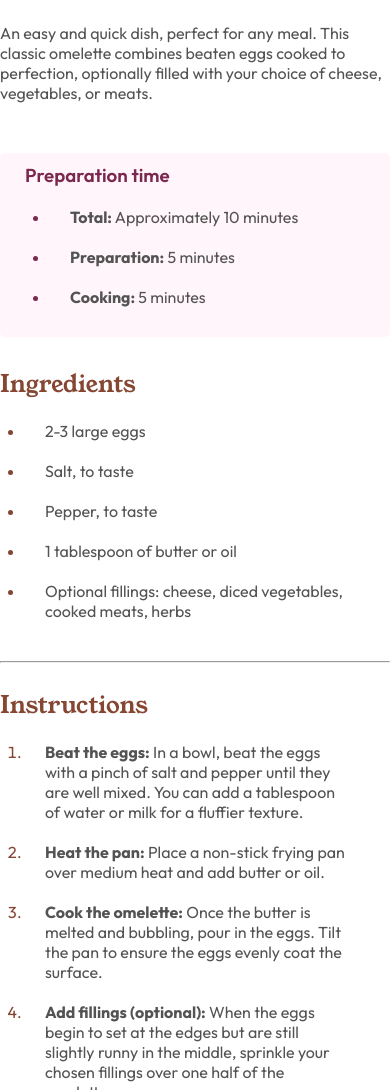
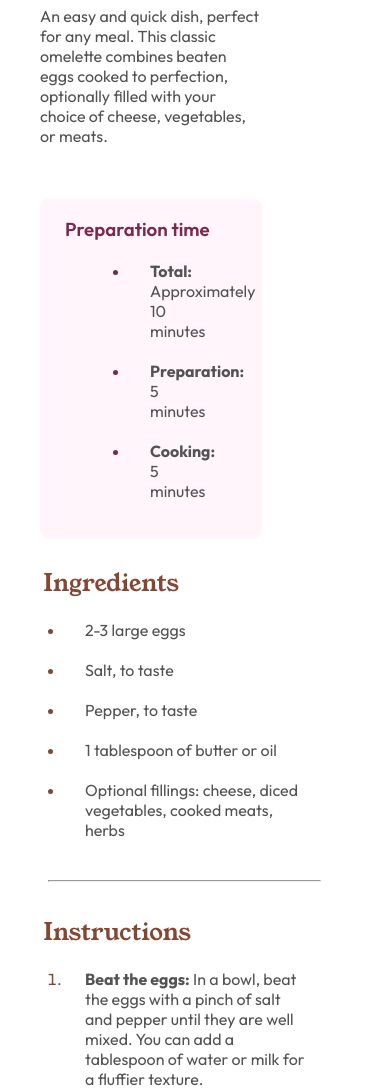
Before and after one commit to ElijahOluwasegun/recipe-page-coding-challenge, a plain HTML site: page index.html in a window 390 px wide. Shown: the part 336-1426 px from the top of the page. Drawn offline with Linux system fonts and the light colour scheme.

Commit message:
Attempt to make web-page mobile responsive

```diff
--- a/style.css
+++ b/style.css
@@ -39,7 +39,7 @@ h1 {
 }
 
 p {
-    margin-bottom: 25px;
+    margin-bottom: 1.563em;
     font-family: "Outfit", serif;
     font-weight: 400;
     font-style: normal;
@@ -176,5 +176,47 @@ td:nth-child(2) {
         font-weight: 400;
         font-style: normal;
         font-size: 8vw;
+        padding: 0.2em 1em;
+        line-height: 7vh;
     }
+
+    p {
+        margin-bottom: 1.563em;
+        font-family: "Outfit", serif;
+        font-weight: 400;
+        font-style: normal;
+        font-size: 1rem;
+        color: rgb(83, 83, 83);
+        padding: 0.2em 8em 0.2em 2.5em;
     }
+
+    .prep-container {
+        margin: 1.563em 8em 0.175em 2.5em;
+        padding: 1.125em 1.563em;
+        background-color: hsla(332, 100%, 88%, 0.164);
+        border-radius: 8px;
+    }
+
+    h2 {
+        margin: 1em 0em 0em 0em;
+        padding: 0em 1.8em;
+        font-family: "Young Serif", serif;
+        font-weight: 400;
+        font-style: normal;
+        color: hsl(14, 45%, 36%);
+    }
+
+    .list li {
+        margin: 0em 2.5em;
+        padding: 0.625em 1.25em;
+        color: rgb(83, 83, 83);
+    }
+
+    hr {
+        margin-top: 1.25em;
+        margin-bottom: 0.563em;
+        margin-left: 3em;
+        width: 70%;
+    }
+
+}
```
Lines whose indentation alone changed are shown as unchanged.
